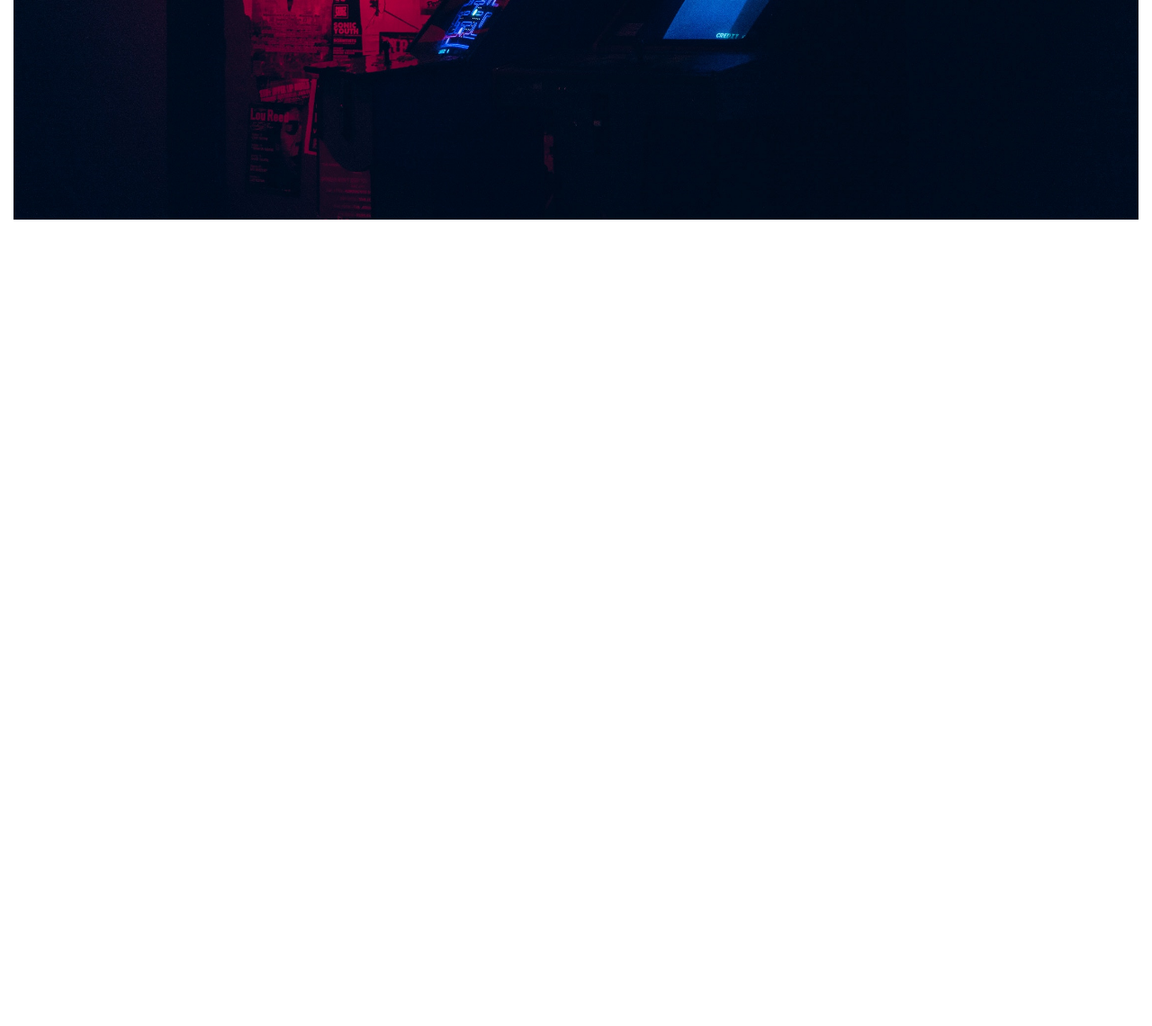
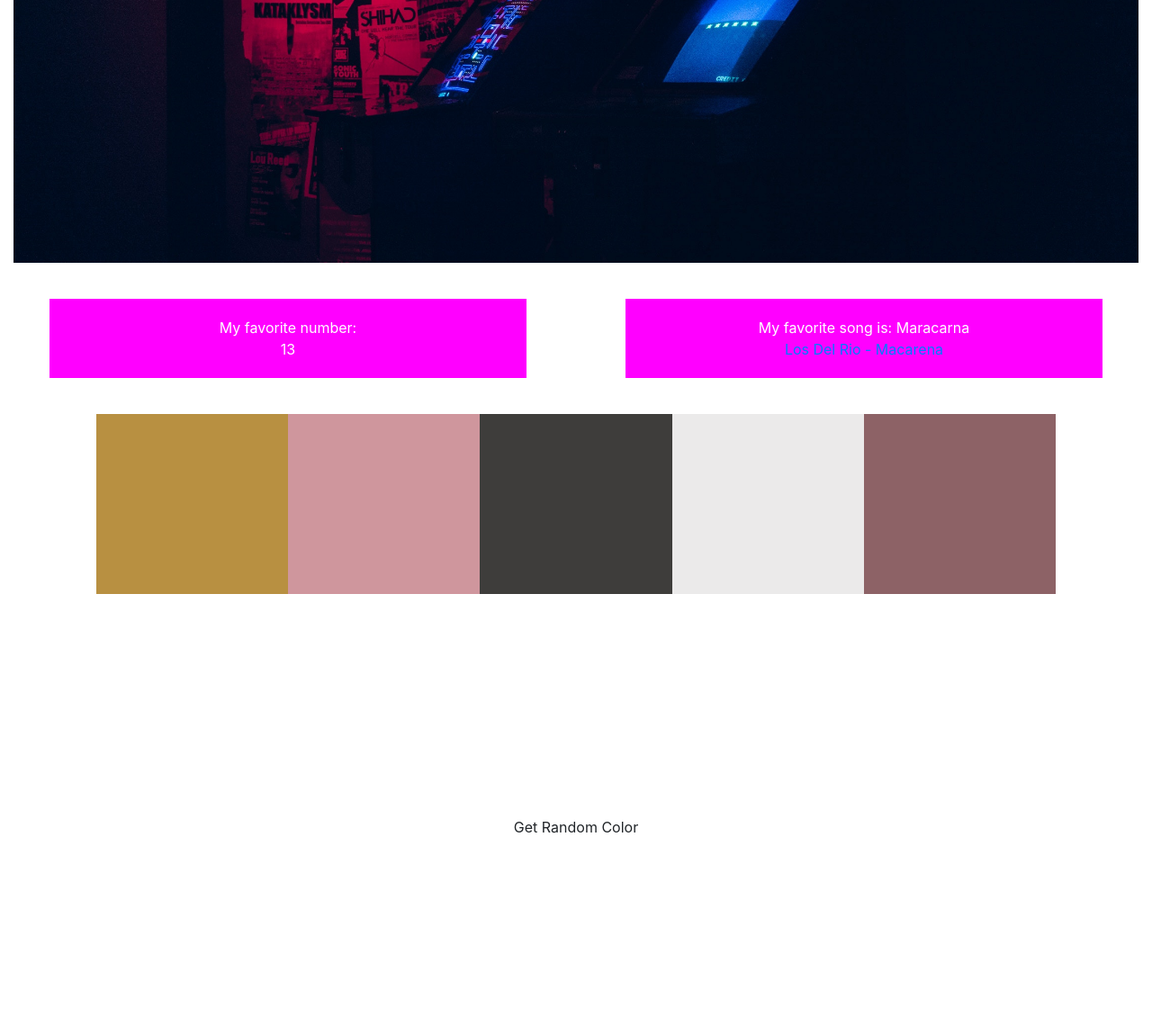
Before and after one commit to 1UCGstudent1/hello-world, a plain HTML site: page colorpicker.html in a window 1280 px wide. Shown: the part 500-1640 px from the top of the page at 90% size. Before the commit the page ends 800 px from the top, so only its background shows below. Drawn offline with nearby package versions, Linux system fonts and the light colour scheme.

Commit message:
added a lot to html and css, used javascript

```diff
--- a/colorpicker.css
+++ b/colorpicker.css
@@ -3,3 +3,43 @@
   height: 90vh;
   object-fit: cover;
 }
+
+#title {
+  font-size: 3em;
+  color: rgb(100, 100, 100, .3);
+  font-family: 'Georgia';
+  font-weight: bold;
+}
+
+.halfrow { /* rgb is 0-255 */
+  background-color: rgb(255, 0, 255);
+  color: rgb(255, 255, 255);
+  margin: 40px;
+  padding: 20px;
+  text-align: center;
+}
+
+.color {
+  height: 25vh;
+}
+#color1 {
+  background-color: #B89041;
+}
+#color2 {
+  background-color: #CF969D;
+}
+#color3 {
+  background-color: #3E3D3B;
+}
+#color4 {
+  background-color: #EBEAEA;
+}
+#color5 {
+  background-color: #8D6266;
+}
+#pickacolor {
+  height: 60vh;
+  width: 100%;
+  padding-top: 30vh;
+  text-align: center;
+}
--- a/colorpicker.html
+++ b/colorpicker.html
@@ -12,6 +12,21 @@
   <script src="https://ajax.googleapis.com/ajax/libs/jquery/3.4.1/jquery.min.js"></script>
   <script src="https://maxcdn.bootstrapcdn.com/bootstrap/4.3.1/js/bootstrap.min.js"></script>
 
+  <script>
+    function randomColor() {
+      var red = Math.floor(Math.random() * 256);
+      var green = Math.floor(Math.random() * 256);
+      var blue = Math.floor(Math.random() * 256);
+
+      var divtoedit = document.getElementById('pickacolor');
+      divtoedit.style.backgroundColor = 'rgb('+red+','+green+','+blue+')';
+
+      document.getElementById('colorGenerated').innerHTML = 'rgb('+red+','+green+','+blue+')';
+
+    }
+
+  </script>
+
 </head>
 
 <body>
@@ -19,7 +34,7 @@
   <div class="container-fluid">
     <div class="row">
       <div class="col-sm-12">
-        About INSTRUCTORS
+        <span id="title">About Lauren, Ansley, Raquel, and Blaine</span>
       </div>
     </div>
 
@@ -29,7 +44,53 @@
       </div>
     </div>
 
+
+    <div class="row">
+      <div class="col-sm-6">
+        <div class="halfrow">
+          My favorite number: <br/>
+          13
+        </div>
+      </div>
+
+      <div class="col-sm-6">
+        <div class="halfrow">
+          My favorite song is: Maracarna <br/>
+          <a href="https://www.youtube.com/watch?v=anzzNp8HlVQ" target="_blank">
+            Los Del Rio - Macarena
+          </a>
+        </div>
+      </div>
+
   </div>
+
+  <div class="row">
+    <div class="col-sm-2 offset-sm-1 color" id="color1">
+    </div>
+    <div class="col-sm-2 color" id="color2">
+    </div>
+    <div class="col-sm-2 color" id="color3">
+    </div>
+    <div class="col-sm-2 color" id="color4">
+    </div>
+    <div class="col-sm-2 color" id="color5">
+    </div>
+  </div>
+
+  <div class="row">
+    <div class="col-sm-12" id="pickacolor">
+      <button class="btn btn-default"
+        onclick=randomColor()>
+        Get Random Color
+      </button>
+      <br/><br/>
+      <p id="colorGenerated"></p>
+    </div>
+  </div>
+
+
+
+</div>
 
 </body>
 </html>
```
